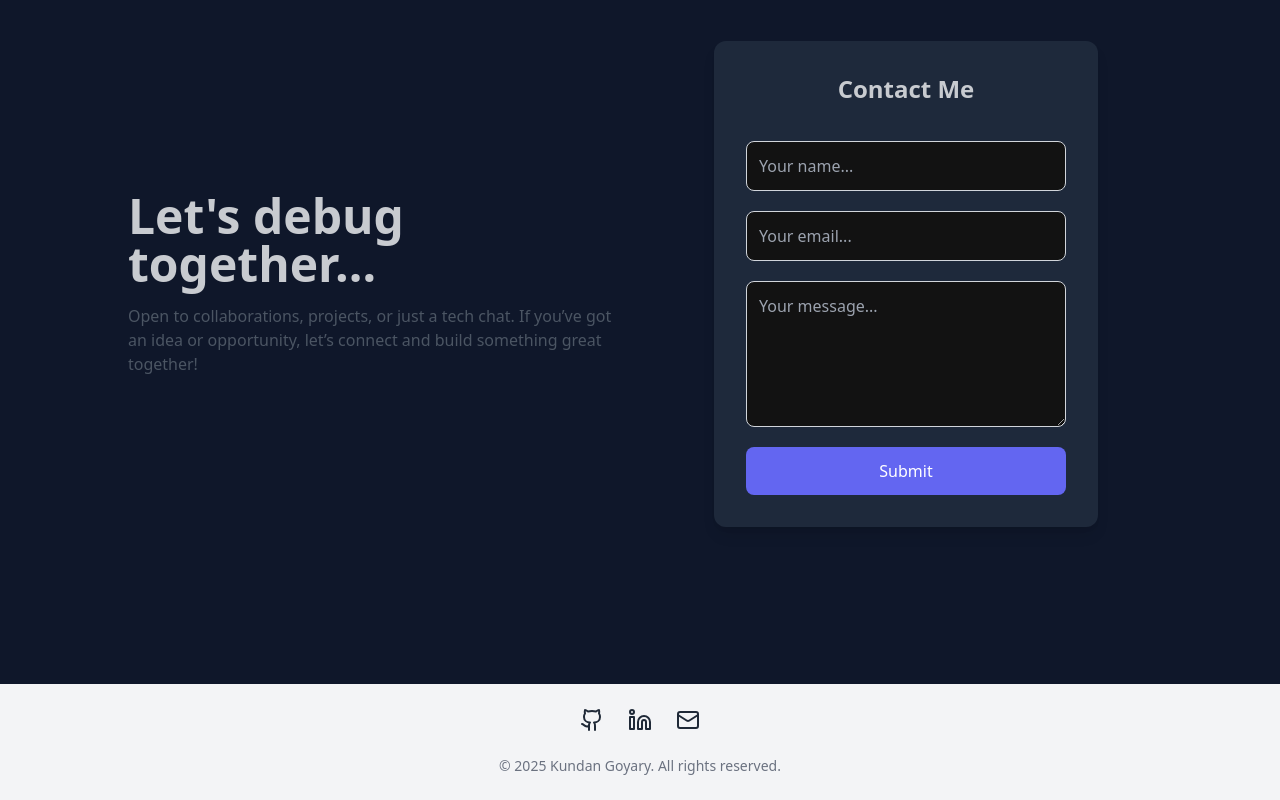
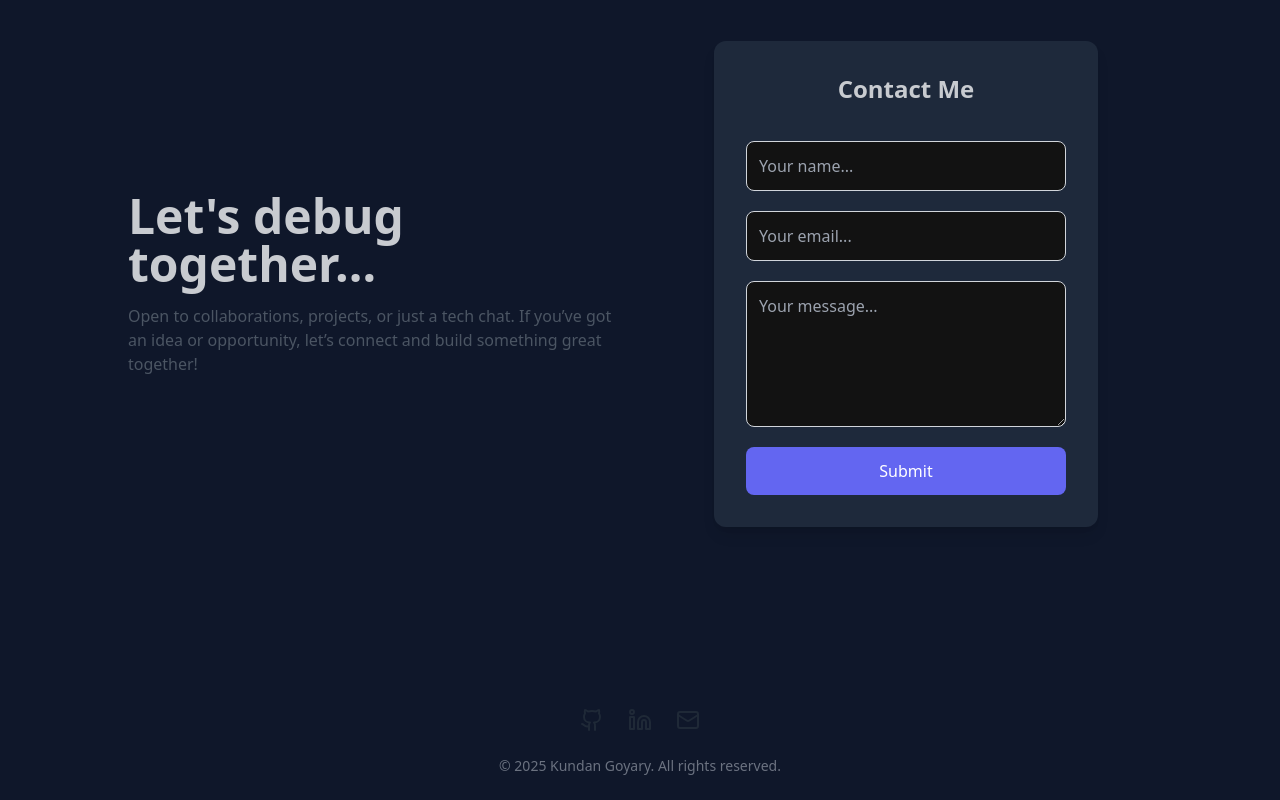
Before and after one commit to Kundan696922/portfolio-3, a React (Vite) app: page / in a window 1280 px wide. Shown: the part 3640-4440 px from the top of the page. Built offline with nearby package versions, Linux system fonts and the light colour scheme.

Commit message:
footer bg color changed

```diff
--- a/src/components/Footer.jsx
+++ b/src/components/Footer.jsx
@@ -3,7 +3,7 @@ import { Github, Linkedin, Mail } from "lucide-react";
 
 const Footer = () => {
   return (
-    <footer className="bg-gray-100 dark:bg-gray-900 text-gray-800 dark:text-gray-200 py-6">
+    <footer className="bg-base-100 text-gray-800 dark:text-gray-200 py-6">
       <div className="container mx-auto flex flex-col items-center justify-center gap-4">
         {/* Social Links */}
         <div className="flex items-center justify-center gap-6">
```
